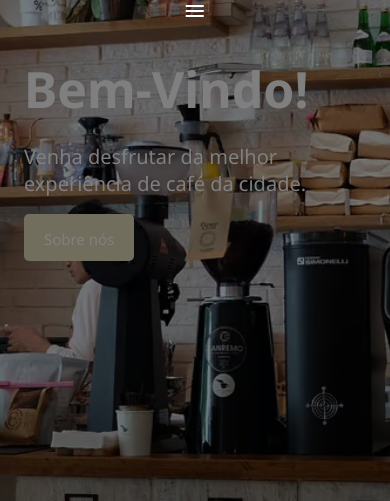
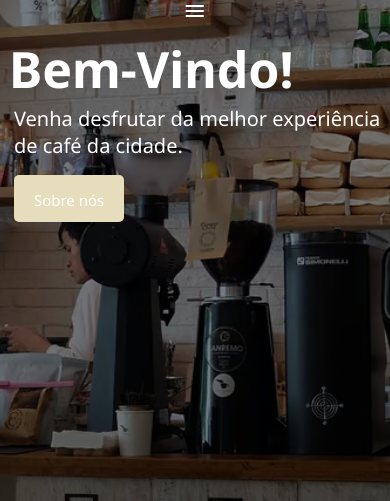
Before and after one commit to opaacheco/parja, a PHP site: page /home.html in a window 390 px wide. Shown: the part 221-722 px from the top of the page. Run offline with PHP 8.4, Linux system fonts and the light colour scheme.

Commit message:
alteracao main.js, home.css, home.html

```diff
--- a/home.html
+++ b/home.html
@@ -109,9 +109,9 @@
     </header>
     <main>
       <div class="hero">
-        <h1>Bem-Vindo!</h1>
-        <p>Venha desfrutar da melhor experiência de café da cidade.</p>
-        <button><a href="/pages/sobre-nos.html">Sobre nós</a></button>
+        <h1 id="hum">Bem-Vindo!</h1>
+        <p id="p">Venha desfrutar da melhor experiência de café da cidade.</p>
+        <button id="btn"><a href="/pages/sobre-nos.html">Sobre nós</a></button>
       </div>
     </main>
     <script src="./script/main.js"></script>
--- a/script/main.js
+++ b/script/main.js
@@ -1,9 +1,18 @@
 function comutarMenu() {
   let listElement = document.getElementById("menu-hidde");
+  let buttonHome = document.getElementById("btn")
+  let humHome = document.getElementById("hum")
+  let pHome = document.getElementById("p")
   if (listElement.style.display == "none") {
     listElement.style.display = "block";
+    buttonHome.style.position = "static"
+    humHome.style.position = "static"
+    pHome.style.position = "static"
   } else {
     listElement.style.display = "none";
+    buttonHome.style.position = "absolute"
+    humHome.style.position = "absolute"
+    pHome.style.position = "absolute"
   }
 }
 
--- a/styles/home.css
+++ b/styles/home.css
@@ -61,7 +61,7 @@ main {
   border-radius: 5px;
   border: none;
   cursor: pointer;
-  position: relative;
+  position: absolute;
   z-index: 2;
 }
 
@@ -102,27 +102,24 @@ main {
 
 @media (max-width: 915px) {
   .hero button {
-    margin-top: 7px;
-    margin-left: 20px;
+    margin: 140px 0 0 10px;
     color: white;
     border-radius: 5px;
     border: none;
     cursor: pointer;
-    position: static;
+    position: absolute;
   }
   .hero h1 {
-    position: static;
+    position: absolute;
     color: #fff;
     font-size: 50px;
-    margin-top: 20px;
-    margin-left: 20px;
+    margin: 0 0 0 5px;
   }
 
   .hero p {
     font-size: 20px;
-    margin-bottom: 10px;
-    margin-left: 20px;
-    position: static;
+    margin: 70px 0 10px 10px;
+    position: absolute;
   }
 
   .logo-slogan > h1 {
```
